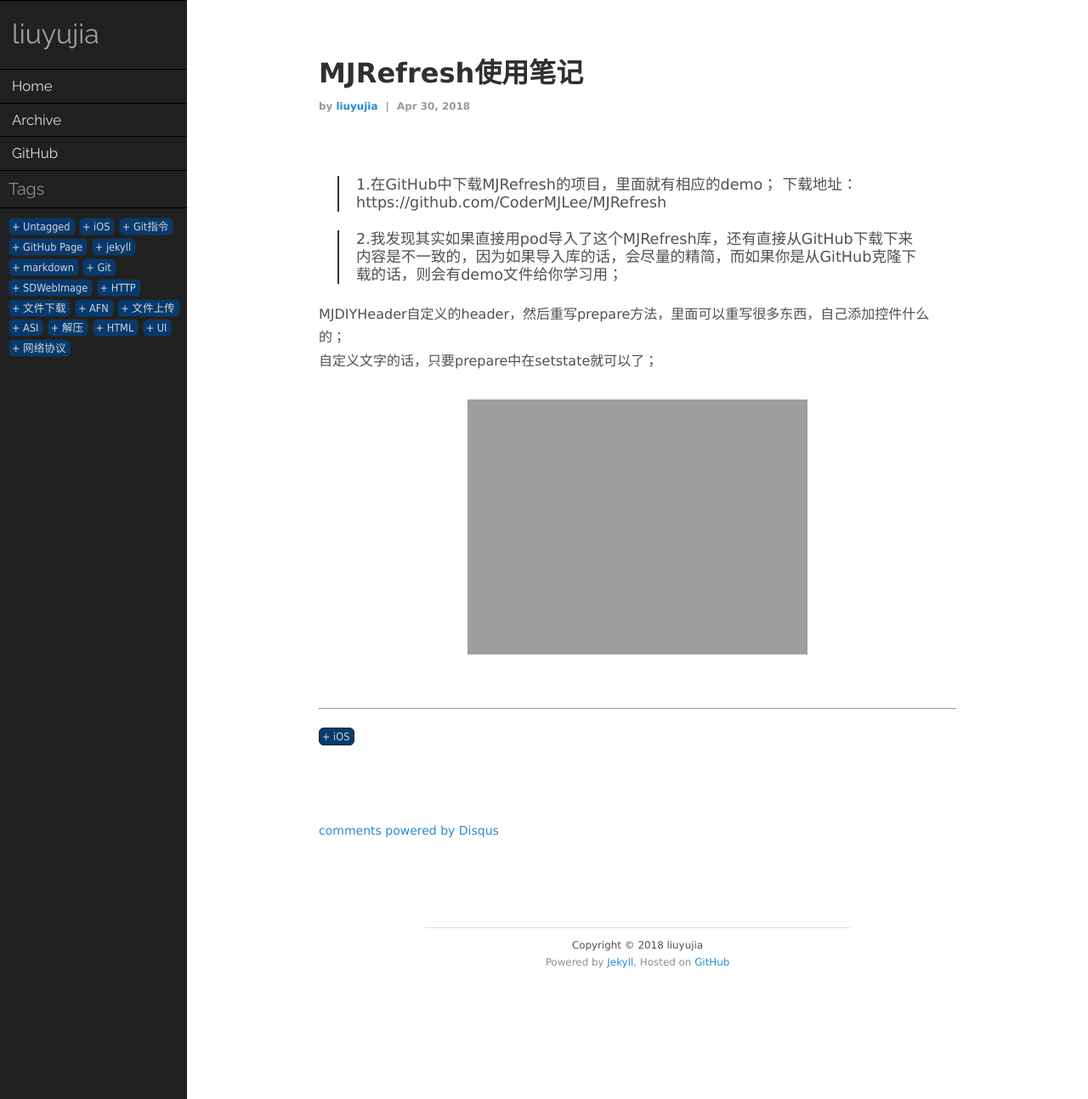
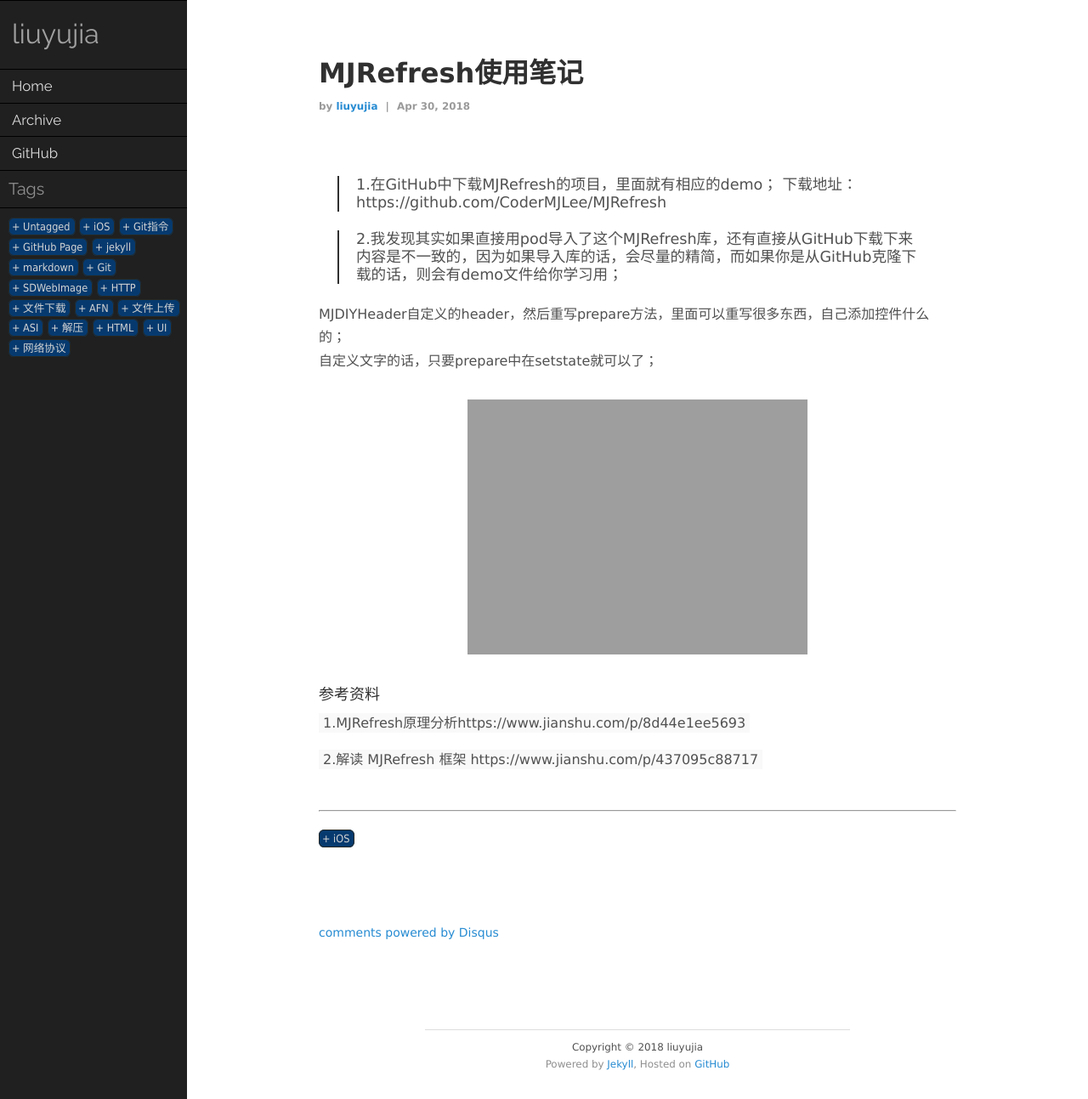
Before and after one commit to liuyujiahaha/liuyujiahaha.github.io, a Jekyll site: the page built from _posts/2018-04-30-MJRefresh使用笔记.md, in a window 1280 px wide and 1293 px high. Shown: the whole window at 85% size. Built offline with Jekyll 4.4.1, drawn with Linux system fonts in a browser that asks for light colours; comment, search, counter and statistics services are not loaded.

Commit message:
no message

```diff
--- a/_posts/2018-04-30-MJRefresh使用笔记.md
+++ b/_posts/2018-04-30-MJRefresh使用笔记.md
@@ -18,3 +18,11 @@ tags:
 ###### 自定义文字的话，只要prepare中在setstate就可以了；
 
 ![image](https://liuyujiahaha.github.io/blogPic/MJRefresh类的关系.jpg)
+
+
+
+
+#### 参考资料
+*1.MJRefresh原理分析https://www.jianshu.com/p/8d44e1ee5693*
+
+*2.解读 MJRefresh 框架 https://www.jianshu.com/p/437095c88717*
```
Also changed, not shown: _posts/2018-04-30-学习iOS心得.md (added, +16 -0 lines).
